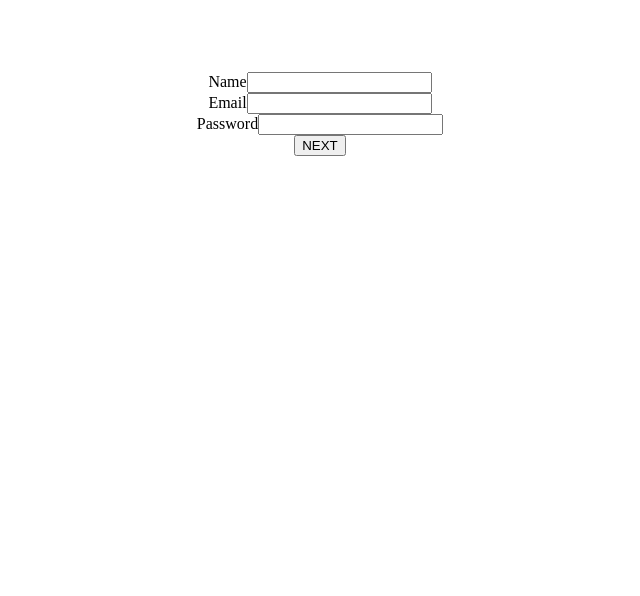
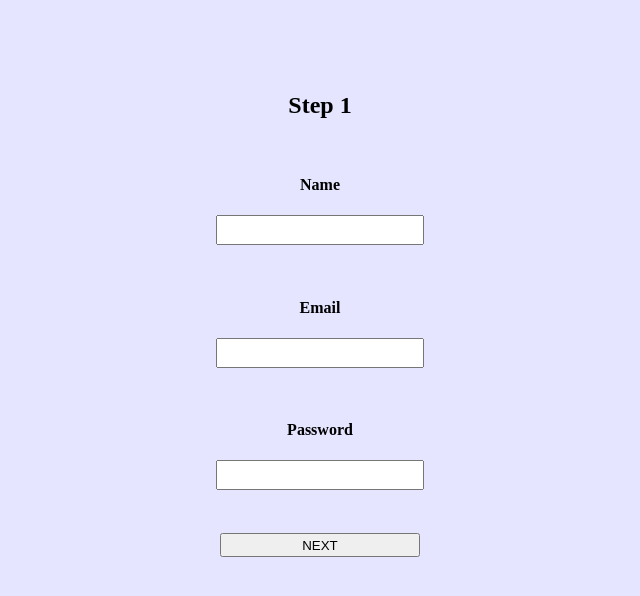
Before and after one commit to LehruAngela/React-Challenges, a React (Create React App) app: page / in a window 1280 px wide. Both pictures are taken after a click on the button "Submit". Shown: the top 596 px of the page, without its empty margins (320-960 px from the left). Built offline with nearby package versions, Linux system fonts and the light colour scheme; the HTML template or start-up script is replaced by a standard one.

Commit message:
Added rest of the fields to step 3

```diff
--- a/src/App.css
+++ b/src/App.css
@@ -2,3 +2,20 @@
   text-align: center;
   padding-top: 4em;
 }
+
+.form-group {
+  padding: 1em;
+}
+
+button, input{
+  width: 15em;
+  height: 3vh;
+}
+
+button {
+  margin: 2em;
+}
+
+input{
+  text-align: center
+}
--- a/src/components/signup.js
+++ b/src/components/signup.js
@@ -76,7 +76,7 @@ class Signup extends Component {
           name={this.state.name}
           email={this.state.email}
           phoneNumber={this.state.phoneNumber}
-          password={this.state.password}/>
+          password={this.state.password} />
 
         <Step2
           step2={this.state.step2}
@@ -85,7 +85,8 @@ class Signup extends Component {
           onChange={this.handleInputChange}
           dob={this.state.dob}
           address={this.state.address}
-          bestTimeToContact={this.state.bestTimeToContact}/>
+          bestTimeToContact={this.state.bestTimeToContact}
+        />
       </Fragment>
     )
   }
@@ -96,29 +97,30 @@ const Step1 = props => {
     return null;
   }
   return (
-    <div>
-      <div>
-        <label htmlFor="text">Name</label>
-        <input type="text" name="name" value={props.name} onChange={props.onChange} />
+    <form onSubmit={props.next}>
+      <h2>Step 1</h2>
+      <div className="form-group">
+        <h4><label htmlFor="text">Name</label></h4>
+        <input type="text" name="name" value={props.name} onChange={props.onChange} required />
       </div>
       {props.renderEmail &&
-        <div>
-          <label htmlFor="email">Email</label>
-          <input type="email" name="email" value={props.email} onChange={props.onChange} />
+        <div className="form-group">
+          <h4><label htmlFor="email">Email</label></h4>
+          <input type="email" name="email" value={props.email} onChange={props.onChange} required />
         </div>
       }
       {props.renderPhoneNumber &&
-        <div>
-          <label htmlFor="text">Phone Number</label>
+        <div className="form-group">
+          <h4><label htmlFor="text">Phone Number</label></h4>
           <input type="text" name="phoneNumber" value={props.phoneNumber} onChange={props.onChange} required />
         </div>
       }
-      <div>
-        <label htmlFor="password">Password</label>
+      <div className="form-group">
+        <h4><label htmlFor="password">Password</label></h4>
         <input type="password" name="password" value={props.password} onChange={props.onChange} required />
       </div>
-      <button onClick={props.next}>NEXT</button>
-    </div>
+      <button type="submit">NEXT</button>
+    </form>
   )
 }
 
@@ -128,22 +130,23 @@ const Step2 = props => {
   }
 
   return (
-    <div>
-      <div>
-        <label htmlFor="text">Date of Birth</label>
+    <form onSubmit={props.submit}>
+    <h2>Step 2</h2>
+      <div className="form-group">
+        <h4><label htmlFor="text">Date of Birth</label></h4>
         <input type="text" name="dob" value={props.dob} onChange={props.onChange} required />
       </div>
-      <div>
-        <label htmlFor="text">Street Address</label>
+      <div className="form-group">
+        <h4><label htmlFor="text">Street Address</label></h4>
         <input type="text" name="address" value={props.address} onChange={props.onChange} required />
       </div>
-      <div>
-        <label htmlFor="text">Best Time to Contact</label>
+      <div className="form-group">
+        <h4><label htmlFor="text">Best Time to Contact</label></h4>
         <TimePicker />
       </div>
       <button onClick={props.back}>BACK</button>
-      <button onClick={props.submit}>SUBMIT</button>
-    </div>
+      <button type="submit">SUBMIT</button>
+    </form>
   );
 }
 
--- a/src/components/timePicker.js
+++ b/src/components/timePicker.js
@@ -64,7 +64,6 @@ class TimePicker extends Component {
 
     return (
       <div>
-        <h4>TIME PICKER</h4>
         <div onClick={() => this.toggleList()}>
           <input type="text" className="timeInput" name="inputValue" value={inputValue} onChange={this.handleInputChange}></input>
         </div>
--- a/src/components/userDetails.js
+++ b/src/components/userDetails.js
@@ -6,40 +6,41 @@ class UserDetails extends Component {
     email: '',
     phoneNumber: '',
     password: '',
-    dob: ''
+    dob: '',
+    address: '',
+    bestTimeToContact: '',
   }
   componentDidMount() {
-    console.log(this.props.location.state.password)
     this.setState({
       name: this.props.location.state.name,
       email: this.props.location.state.email,
       phoneNumber: this.props.location.state.phoneNumber,
       password: this.props.location.state.password,
       dob: this.props.location.state.dob,
+      address: this.props.location.state.address,
+      bestTimeToContact: this.props.location.state.bestTimeToContact,
     })
   }
 
   render() {
-    const { name, email, phoneNumber, password, dob, address } = this.state;
+    const { name, email, phoneNumber, password, dob, address, bestTimeToContact } = this.state;
     return (
       <div>
-        Name: {name}
+        <h4>Name:</h4> {name}
         {email &&
           <div>
-            Email: {email}
+            <h4>Email:</h4> {email}
           </div>
         }
         {phoneNumber &&
           <div>
-            Phone Number: {phoneNumber}
+            <h4>Phone Number:</h4> {phoneNumber}
           </div>
         }
-        Password: {password}
-        Date of Birth: {dob}
-        Street Address: {address}
-
-
-
+        <h4>Password:</h4> {password}
+        <h4>Date of Birth:</h4> {dob}
+        <h4>Street Address:</h4> {address}
+        <h4>Best Time to Contact:</h4> {bestTimeToContact}
       </div>
     )
   }
--- a/src/index.css
+++ b/src/index.css
@@ -1,3 +1,3 @@
 body {
-
+  background-color:#0000ff1a;
 }
```
